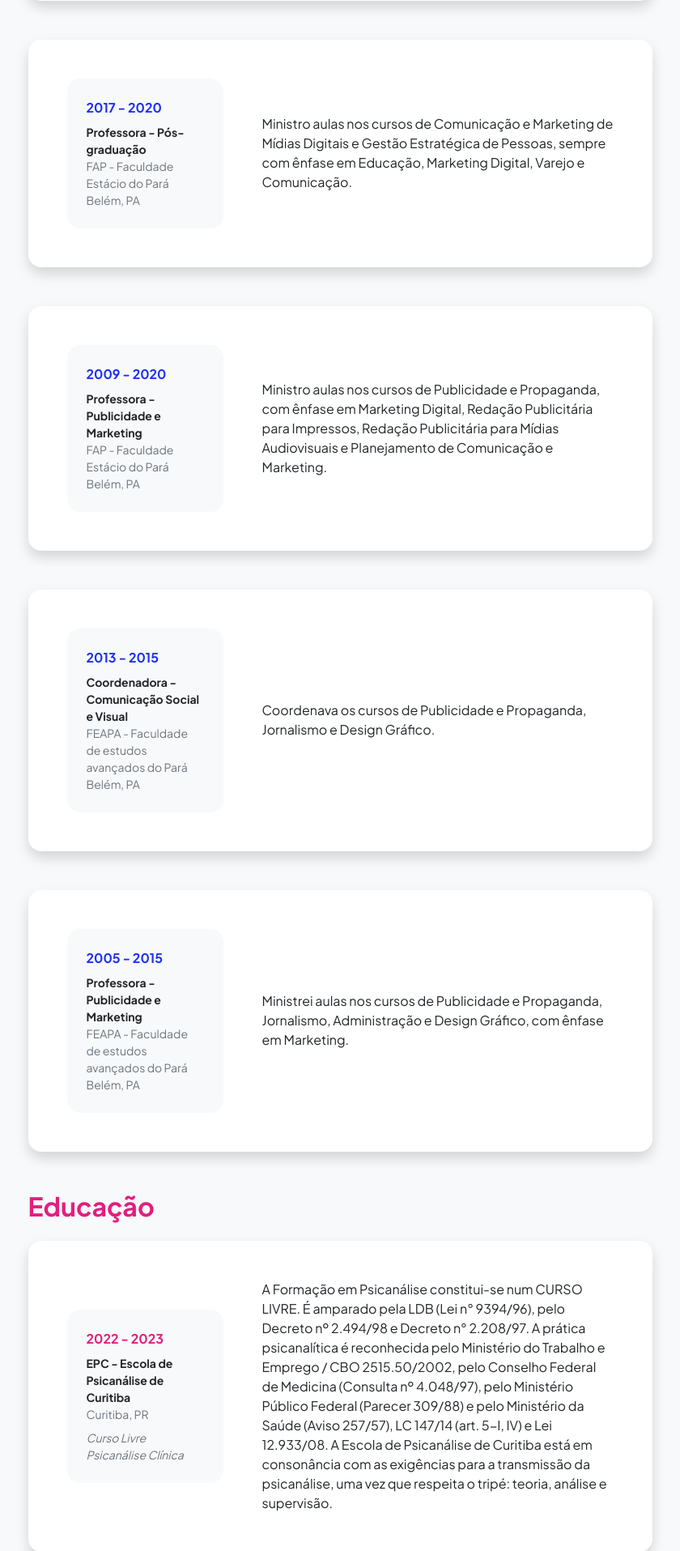
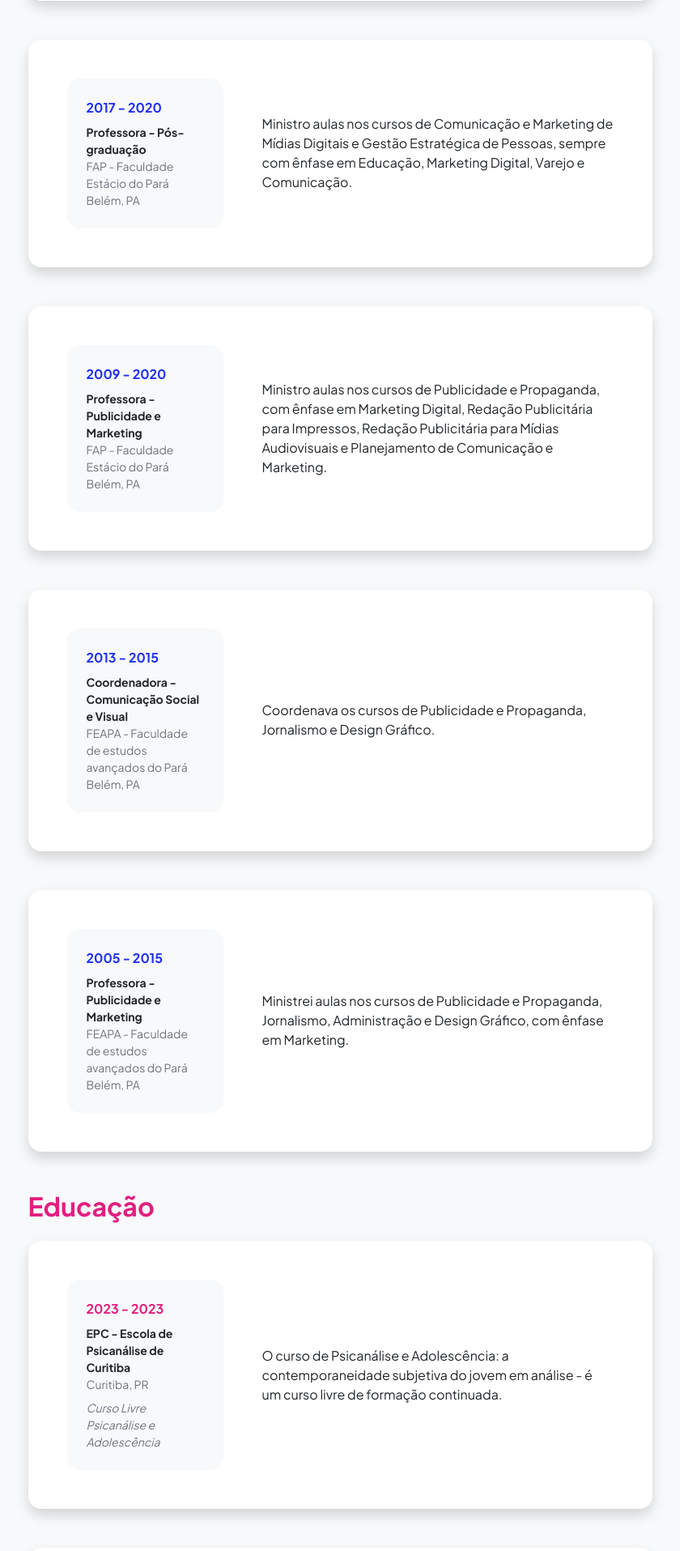
Before and after one commit to emorycardozo/hellen-homepage, a Flask app: page /quemsou in a window 1280 px wide. Shown: the part 1604-3519 px from the top of the page at 81% size, without its empty margins (220-1060 px from the left). Run offline with Flask 2, Linux system fonts and the light colour scheme; some libraries are stand-ins or nearby versions.

Commit message:
ajusta pagina quem sou

```diff
--- a/templates/resume.html
+++ b/templates/resume.html
@@ -106,8 +106,7 @@
                                         </div>
                                     </div>
                                     <div class="col-lg-8">
-                                        <div>O curso de Psicanálise e Adolescência: a contemporaneidade subjetiva do
-                                            jovem em análise - é um curso livre de formação continuada.</div>
+                                        <div></div>
                                     </div>
                                 </div>
                             </div>
@@ -128,7 +127,7 @@
                                     </div>
                                     <div class="col-lg-8">
                                         <div>Instrutora docente da trilha de Inteligência Emocional dos servidores
-                                            públicos do município de Ananindeua.</div>
+                                            públicos do município de Ananindeua no Pará.</div>
                                     </div>
                                 </div>
                             </div>
@@ -266,6 +265,31 @@
                                 <div class="row align-items-center gx-5">
                                     <div class="col text-center text-lg-start mb-4 mb-lg-0">
                                         <div class="bg-light p-4 rounded-4">
+                                            <div class="text-secondary fw-bolder mb-2">2023 - 2023</div>
+                                            <div class="mb-2">
+                                                <div class="small fw-bolder">EPC - Escola de Psicanálise de Curitiba
+                                                </div>
+                                                <div class="small text-muted">Curitiba, PR</div>
+                                            </div>
+                                            <div class="fst-italic">
+                                                <div class="small text-muted">Curso Livre</div>
+                                                <div class="small text-muted">Psicanálise e Adolescência</div>
+                                            </div>
+                                        </div>
+                                    </div>
+                                    <div class="col-lg-8">
+                                        <div>O curso de Psicanálise e Adolescência: a contemporaneidade subjetiva do
+                                            jovem em análise - é um curso livre de formação continuada.</div>
+                                    </div>
+                                </div>
+                            </div>
+                        </div>
+                        <!-- Education Card 2-->
+                        <div class="card shadow border-0 rounded-4 mb-5">
+                            <div class="card-body p-5">
+                                <div class="row align-items-center gx-5">
+                                    <div class="col text-center text-lg-start mb-4 mb-lg-0">
+                                        <div class="bg-light p-4 rounded-4">
                                             <div class="text-secondary fw-bolder mb-2">2022 - 2023</div>
                                             <div class="mb-2">
                                                 <div class="small fw-bolder">EPC - Escola de Psicanálise de Curitiba
@@ -279,7 +303,7 @@
                                         </div>
                                     </div>
                                     <div class="col-lg-8">
-                                        <div>A Formação em Psicanálise constitui-se num CURSO LIVRE. É amparado pela LDB
+                                        <div>A Formação em Psicanálise constitui-se num curso livre. É amparado pela LDB
                                             (Lei n° 9394/96), pelo Decreto nº 2.494/98 e Decreto n° 2.208/97. A prática
                                             psicanalítica é reconhecida pelo Ministério do Trabalho e Emprego / CBO
                                             2515.50/2002,
@@ -296,7 +320,7 @@
                                 </div>
                             </div>
                         </div>
-                        <!-- Education Card 2-->
+                        <!-- Education Card 3-->
                         <div class="card shadow border-0 rounded-4 mb-5">
                             <div class="card-body p-5">
                                 <div class="row align-items-center gx-5">
@@ -324,7 +348,7 @@
                                 </div>
                             </div>
                         </div>
-                        <!-- Education Card 3-->
+                        <!-- Education Card 4-->
                         <div class="card shadow border-0 rounded-4 mb-5">
                             <div class="card-body p-5">
                                 <div class="row align-items-center gx-5">
@@ -358,7 +382,7 @@
                                 </div>
                             </div>
                         </div>
-                        <!-- Education Card 4-->
+                        <!-- Education Card 5-->
                         <div class="card shadow border-0 rounded-4 mb-5">
                             <div class="card-body p-5">
                                 <div class="row align-items-center gx-5">
@@ -384,7 +408,7 @@
                                 </div>
                             </div>
                         </div>
-                        <!-- Education Card 5-->
+                        <!-- Education Card 6-->
                         <div class="card shadow border-0 rounded-4 mb-5">
                             <div class="card-body p-5">
                                 <div class="row align-items-center gx-5">
@@ -407,7 +431,7 @@
                                 </div>
                             </div>
                         </div>
-                        <!-- Education Card 6-->
+                        <!-- Education Card 7-->
                         <div class="card shadow border-0 rounded-4 mb-5">
                             <div class="card-body p-5">
                                 <div class="row align-items-center gx-5">
@@ -430,7 +454,7 @@
                                 </div>
                             </div>
                         </div>
-                        <!-- Education Card 7-->
+                        <!-- Education Card 8-->
                         <div class="card shadow border-0 rounded-4 mb-5">
                             <div class="card-body p-5">
                                 <div class="row align-items-center gx-5">
@@ -453,7 +477,7 @@
                                 </div>
                             </div>
                         </div>
-                        <!-- Education Card 8-->
+                        <!-- Education Card 9-->
                         <div class="card shadow border-0 rounded-4 mb-5">
                             <div class="card-body p-5">
                                 <div class="row align-items-center gx-5">
```
